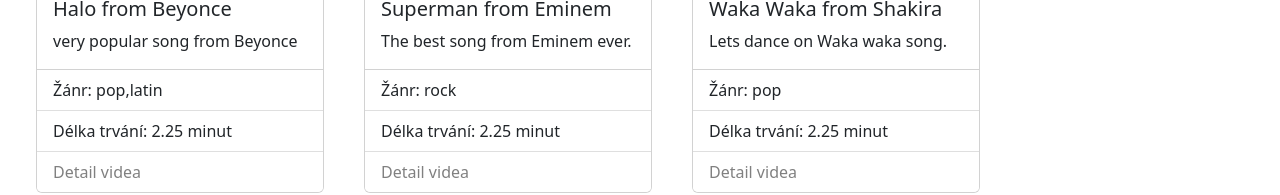
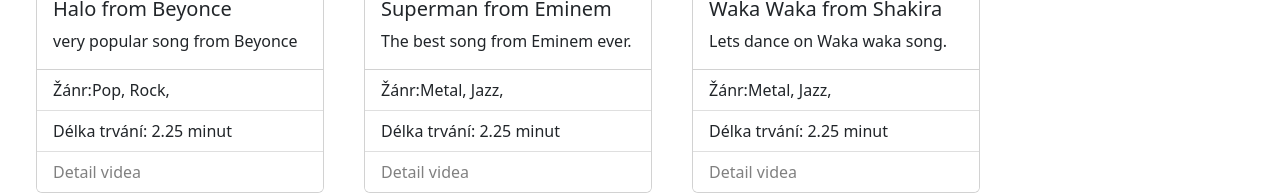
Before and after one commit to MichaelaRasovska/VideoLibrary_Team001, a React (Create React App) app in the folder client/: page / in a window 1280 px wide. Shown: the part 412-607 px from the top of the page. Built offline with nearby package versions, Linux system fonts and the light colour scheme.

Commit message:
multiselect done

```diff
--- a/client/src/bricks/AddVideoForm.jsx
+++ b/client/src/bricks/AddVideoForm.jsx
@@ -15,6 +15,7 @@
 } from './validations';
 import { Input } from './Input';
 import { Textarea } from './Textarea';
+import { MultiSelect } from 'react-multi-select-component';
 
 //data
 const defaultData = {
@@ -23,12 +24,24 @@
   title: '',
   duration: '',
   description: '',
-  genre: '',
+  genres: [],
   url: '',
   picture: '',
 };
 
-export let newData = '';
+//Multiselect
+
+const genres = [
+  { label: 'Pop', value: 'pop' },
+  { label: 'Rock', value: 'rock' },
+  { label: 'Elektro', value: 'elektro' },
+  { label: 'Metal', value: 'metal' },
+  { label: 'Jazz', value: 'jazz' },
+  { label: 'Hip Hop', value: 'hip-hop' },
+  { label: 'Folk', value: 'folk' },
+  { label: 'Opera', value: 'opera' },
+  { label: 'Jiné', value: 'other' },
+];
 
 const AddVideoForm = (props) => {
   //modal states
@@ -57,9 +70,9 @@
     if (descriptionValidation(formData.description) !== null) {
       isValid = false;
     }
-    if (requiredValidation(formData.genre) !== null) {
+    /*if (requiredValidation(formData.genre) !== null) {
       isValid = false;
-    }
+    }*/
     if (requiredValidation(formData.url) !== null) {
       isValid = false;
     }
@@ -71,7 +84,7 @@
       name: nameValidation(formData.name),
       title: titleValidation(formData.title),
       duration: durationValidation(formData.duration),
-      genre: requiredValidation(formData.genre),
+      //genre: requiredValidation(formData.genre),
       description: descriptionValidation(formData.description),
       url: requiredValidation(formData.url),
       picture: pictureValidation(formData.picture),
@@ -82,11 +95,15 @@
   const handleSubmit = async () => {
     if (validateForm() === true) {
       props.handleNewData([...props.videoList, formData]);
+      console.log(formData);
       setFormData(defaultData);
       handleCloseModal();
-      console.log(newData);
     }
   };
+
+  //multiselect
+  const [selected, setSelected] = useState([]);
+
   return (
     <>
       <Modal show={isModalShown} onHide={handleCloseModal}>
@@ -135,16 +152,25 @@
             <label>
               Vyber odpovídající žánry:
               <div>
-                <input
-                  type="checkbox"
+                <pre>
+                  {selected.map((genre) => {
+                    return genre.label + ',';
+                  })}
+                </pre>
+                <MultiSelect
+                  options={genres}
+                  value={selected}
                   onChange={(e) => {
+                    setSelected(e);
                     setFormData({
                       ...formData,
-                      genre: 'pop',
+                      genres: selected.map((genre) => {
+                        return genre;
+                      }),
                     });
                   }}
+                  labelledBy="Vyber"
                 />
-                <label>Pop</label>
               </div>
             </label>
             <label>
--- a/client/src/bricks/Video.jsx
+++ b/client/src/bricks/Video.jsx
@@ -15,7 +15,12 @@
           <Card.Text>{props.video.description}</Card.Text>
         </Card.Body>
         <ListGroup className="list-group-flush">
-          <ListGroup.Item>Žánr: {props.video.genre + ' '}</ListGroup.Item>
+          <ListGroup.Item>
+            Žánr:
+            {props.video.genres.map((genre) => {
+              return genre.label + ', ';
+            })}
+          </ListGroup.Item>
           <ListGroup.Item>
             Délka trvání: {props.video.duration} minut{' '}
           </ListGroup.Item>
--- a/client/src/bricks/VideoDetailsList.jsx
+++ b/client/src/bricks/VideoDetailsList.jsx
@@ -30,8 +30,12 @@
               <b>{props.video.duration}</b>
             </div>
             <div>
-              <span className="text-muted">Žánr: </span>
-              <b>{props.video.genre}</b>
+              <span className="text-muted">Žánry: </span>
+              <b>
+                {props.video.genres.map((genre) => {
+                  return genre.label + ', ';
+                })}
+              </b>
             </div>
             <div>
               <span className="text-muted">Popis videa: </span>
--- a/client/src/bricks/VideoTableList.jsx
+++ b/client/src/bricks/VideoTableList.jsx
@@ -8,7 +8,9 @@
         <tr>
           <th>ID</th>
           <th>Interpret</th>
-          <th>Žánr</th>
+          <th>Název</th>
+          <th>Délka trvání</th>
+          <th>Žánry</th>
         </tr>
       </thead>
       <tbody>
@@ -17,7 +19,13 @@
             <tr key={video.id}>
               <td>{video.id}</td>
               <td>{video.name}</td>
-              <td>{video.genre}</td>
+              <td>{video.title}</td>
+              <td>{video.duration}</td>
+              <td>
+                {video.genres.map((genre) => {
+                  return genre.label + ', ';
+                })}
+              </td>
             </tr>
           );
         })}
--- a/client/src/data/videoData.js
+++ b/client/src/data/videoData.js
@@ -5,7 +5,10 @@
     title: 'Halo',
     duration: 2.25,
     description: 'very popular song from Beyonce',
-    genre: ['pop', 'latin'],
+    genres: [
+      { label: 'Pop', value: 'pop' },
+      { label: 'Rock', value: 'rock' },
+    ],
     url: 'https://www.youtube.com/jakfshkha564ejrkhs465',
     picture:
       'https://upload.wikimedia.org/wikipedia/en/a/ac/Beyonce_-_Halo.png',
@@ -16,7 +19,10 @@
     title: 'Superman',
     duration: 2.25,
     description: 'The best song from Eminem ever.',
-    genre: 'rock',
+    genres: [
+      { label: 'Metal', value: 'metal' },
+      { label: 'Jazz', value: 'jazz' },
+    ],
     url: 'https://www.youtube.com/jakfshkha564ejrkhs465',
     picture: 'https://i.scdn.co/image/ab67616d0000b2736ca5c90113b30c3c43ffb8f4',
   },
@@ -26,7 +32,10 @@
     title: 'Waka Waka',
     duration: 2.25,
     description: 'Lets dance on Waka waka song.',
-    genre: 'pop',
+    genres: [
+      { label: 'Metal', value: 'metal' },
+      { label: 'Jazz', value: 'jazz' },
+    ],
     url: 'https://www.youtube.com/jakfshkha564ejrkhs465',
     picture:
       'https://upload.wikimedia.org/wikipedia/en/7/70/Shakirasinglewc.jpg',
@@ -37,7 +46,10 @@
     title: 'Billie Jean',
     duration: 2.25,
     description: 'Michael is the best!',
-    genre: 'pop',
+    genres: [
+      { label: 'Metal', value: 'metal' },
+      { label: 'Jazz', value: 'jazz' },
+    ],
     url: 'https://www.youtube.com/jakfshkha564ejrkhs465',
     picture: 'https://m.media-amazon.com/images/I/51Tbf-RBBHL._SY355_.jpg',
   },
```
Also changed, not shown: client/src/bricks/Multiselect.jsx (deleted, +0 -34 lines).
